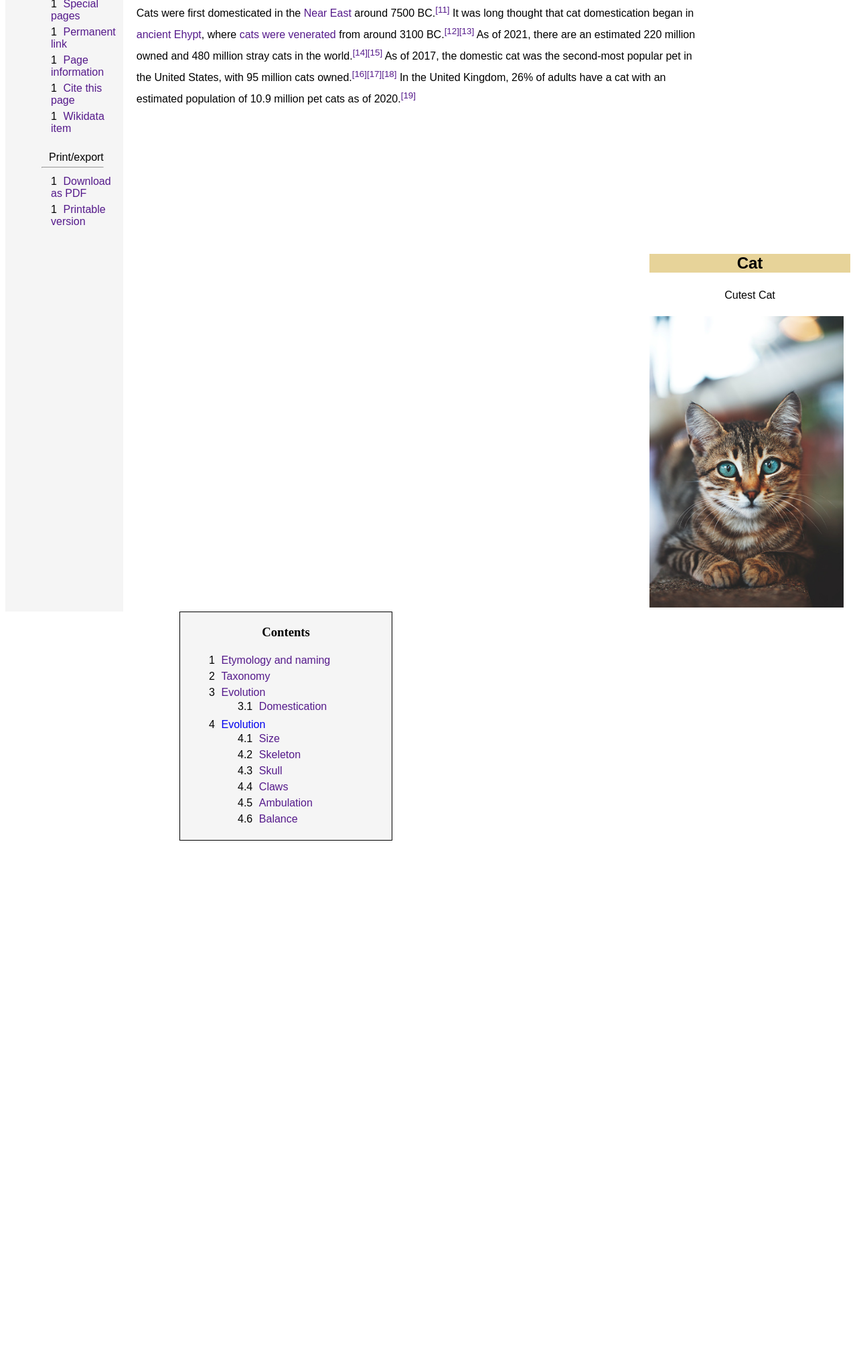
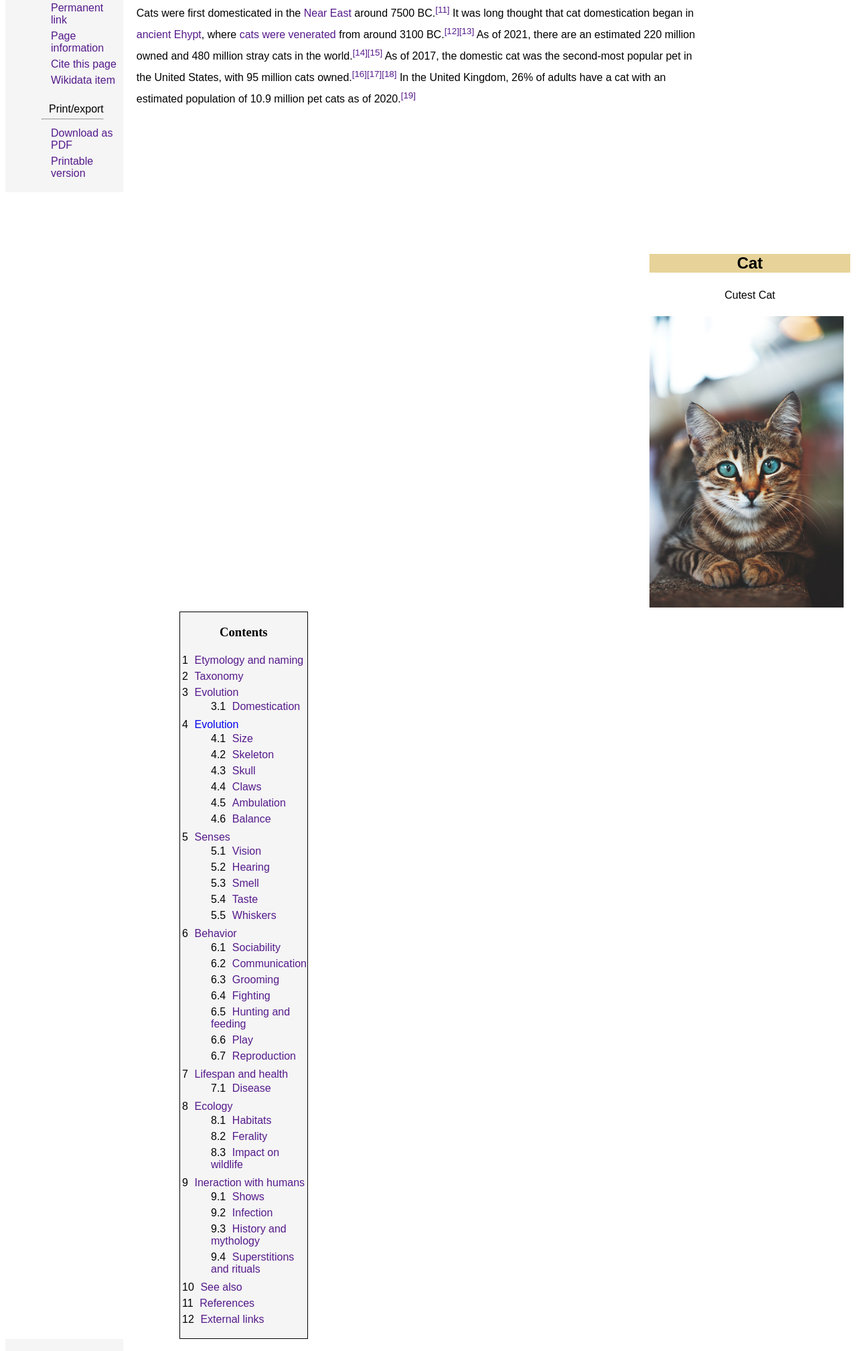
Before and after one commit to LoveSongBB/comp1537-lab01, a plain HTML site: page Assignment01/cat-wiki.html in a window 1280 px wide. Shown: the part 783-2800 px from the top of the page at 67% size. Before the commit the page ends 2046 px from the top, so only its background shows below. Drawn offline with Linux system fonts and the light colour scheme.

Commit message:
Fix code

```diff
--- a/Assignment01/cat-wiki.html
+++ b/Assignment01/cat-wiki.html
@@ -1,14 +1,11 @@
 <!DOCTYPE html>
-
 <html>
     <head>
         <meta charset="utf-8">
         <meta http-equiv="X-UA-Compatible" content="IE=edge">
-        <title></title>
         <meta name="description" content="">
         <meta name="viewport" content="width=device-width, initial-scale=1">
         <link rel="stylesheet" href="">
-
         <link rel="stylesheet" href="wiki.css">
     </head>
     <div class="top-space">
@@ -16,7 +13,6 @@
     </div>
     <body>
         <div class="flex-container">
-
             <div class="flex-child magenta" id="sidebar">
               <ul style="list-style: none;">
                   <li><a href="">Main page</a></li>
@@ -54,7 +50,6 @@
                     <li><a href="">Printable version</a></li>
                 </ul>
             </div>
-
             <div class="flex-child green" id="main-div">
                 <div id="main-div-sep">
                     <h1 style="font-family: serif;">Cat</h1>
@@ -73,13 +68,11 @@
                     <p style="text-align: center;">Cutest Cat</p>
                     <img src="../images/cat.jpg" alt="" width="290px">
                 </div>
-
             </div>
-
         </div>
         <div id="content-lists">
             <h3 style="text-align: center;">Contents</h3>
-                <ol>
+            <ol id="c-list">
                 <li><a href="">Etymology and naming</a></li>
                 <li><a href="">Taxonomy</a></li>
                 <li><a href="">Evolution</a>
@@ -97,51 +90,88 @@
                         <li><a href="">Balance</a></li>
                     </ol>
                 </li>
+                <li><a href="">Senses</a>
+                    <ol>
+                        <li><a href="">Vision</a></li>
+                        <li><a href="">Hearing</a></li>
+                        <li><a href="">Smell</a></li>
+                        <li><a href="">Taste</a></li>
+                        <li><a href="">Whiskers</a></li>
+                    </ol>
+                </li>
+                <li><a href="">Behavior</a>
+                    <ol>
+                        <li><a href="">Sociability</a></li>
+                        <li><a href="">Communication</a></li>
+                        <li><a href="">Grooming</a></li>
+                        <li><a href="">Fighting</a></li>
+                        <li><a href="">Hunting and feeding</a></li>
+                        <li><a href="">Play</a></li>
+                        <li><a href="">Reproduction</a></li>
+                    </ol>
+                </li>
+                <li><a href="">Lifespan and health</a>
+                    <ol>
+                        <li><a href="">Disease</a></li>
+                    </ol>
+                </li>
+                <li><a href="">Ecology</a>
+                    <ol>
+                        <li><a href="">Habitats</a></li>
+                        <li><a href="">Ferality</a></li>
+                        <li><a href="">Impact on wildlife</a></li>
+                    </ol>
+                </li>
+                <li><a href="">Ineraction with humans</a>
+                    <ol>
+                        <li><a href="">Shows</a></li>
+                        <li><a href="">Infection</a></li>
+                        <li><a href="">History and mythology</a></li>
+                        <li><a href="">Superstitions and rituals</a></li>
+                    </ol>
+                </li>
+                <li><a href="">See also</a></li>
+                <li><a href="">References</a></li>
+                <li><a href="">External links</a></li>
             </ol>
         </div>
-
-
-<!--
         <div class="flex-container">
-
             <div class="flex-child magenta" id="sidebar">
-              <ol>
-                  <li><a href="">Etymology</a></li>
-                  <li><a href="">Taxonomy</a></li>
-                  <ol>
-
-                  </ol>
-                  <li><a href="">Currents events</a></li>
-                  <li><a href="">Random article</a></li>
-                  <li><a href="">About Wikipedia</a></li>
-                  <li><a href="">Contact us</a></li>
-                  <li><a href="">Donate</a></li>
-              </ol>
             </div>
-
             <div class="flex-child green" id="main-div">
                 <div id="main-div-sep">
-              <h1 style="font-family: serif;">Cat</h1>
+                    <h2 style="font-family: serif;">Behavior</h2>
                     <hr>
-                <p style="font-size: 90%;">From Wikipedia, the free encyclopedia</p>
-                <br>
-                <br>
-                <br>
-                <p>The cat (Felis catus) is a <a href="">domestic</a> <a href="">species</a> of a small <a href="">carnivorous</a> <a href="">mammal</a>.<sup><a href="">[1][2]</a></sup> It is the only domesticated species in the family <a href="">Felidae</a> and is often referred to as the domestic cat to distinguish it from the wild members of the family.<sup><a href="">[4]</a></sup> A cat can either be a house cat, a <a href="">farm cat</a> or a <a href="">fercal cat</a>; the latter ranges freely and avoids human contact.<sup><a href="">[5]</a></sup> Domestic cats are valued by humans for companionship and their ability to kill <a href="">rodents</a>. About 60 <a href="">cat breeds</a> are recognized by various <a href="">cat registries</a>.<sup><a href="">[6]</a></sup></p>
-                <p>The cat is similar in <a href="">anatomy</a> to the other felid species: it has a strong flexible body, quick <a href="">reflexes</a>, sharp teeth and <a href="">retractable claws</a> adapted to killing small prey. Its <a href="">night vision</a> and sense of smell are well developed.<a href="">Cat communication</a> includes <a href="">vocalizations</a> like <a href="">meowing</a>, <a href="">purring</a>, trilling, hissing, <a href="">growling</a> and grunting as well as <a href="">cat-specific body language</a>. A predator that is most active at dawn and dusk (<a href="">crepuscular</a>), the cat is a solitary hunter but a <a href="">social species</a>. It can hear sounds too faint or too high in <a href="">frequency</a> for human ears, such as those made by <a href="">mice</a> and other small mammals.<sup><a href="">[7]</a></sup> Cats also secrete and <a href="">perceieve pheromones</a>.<sup><a href="">[8]</a></sup></p>
-                <p>Female domestic cats can have kittens from spring to late autumn, with litter sizes often ranging from two to five kittens.<sup><a href="">[9]</a></sup> Domestic cats are bred and shown at events as registered <a href="">pedigreed cats</a>, a hobby known as <a href="">cat fancy</a>. <a href="">Population control</a> of cats may be effected by <a href="">spaying</a> and <a href="">neutering</a>, but their proliferation and the abandonment of pets has resulted in large numbers of feral cats worldwide, contributing to the extinction of entire bird, mammal, and reptile species.<sup><a href="">[10]</a></sup></p>
-                <p>Cats were first domesticated in the <a href="">Near East</a> around 7500 BC.<sup><a href="">[11]</a></sup> It was long thought that cat domestication began in <a href="">ancient Ehypt</a>, where <a href="">cats were venerated</a> from around 3100 BC.<sup><a href="">[12][13]</a></sup> As of 2021, there are an estimated 220 million owned and 480 million stray cats in the world.<sup><a href="">[14][15]</a></sup> As of 2017, the domestic cat was the second-most popular pet in the United States, with 95 million cats owned.<sup><a href="">[16][17][18]</a></sup> In the United Kingdom, 26% of adults have a cat with an estimated population of 10.9 million pet cats as of 2020.<sup><a href="">[19]</a></sup></p>
+                    <p style="font-size: 90%;">See also: <a href="">Cat Behavior</a></p>
+                    <p>Outdoor cats are active both day and night, although they tend to be slightly more active at night.<sup><a href="">[96]</a></sup> Domestic cats spend the majority of their time in the vicinity of their homes, but can range many hundreds of meters from this central point. They establish <a href="">territories</a> that vary considerably in size, in one study ranging from 7 to 28 hectares (17–69 acres).<sup><a href="">[97]</a></sup> The timing of cats' activity is quite flexible and varied, which means house cats may be more <a href="">active in the morning and evening</a>, as a response to greater human activity at these times.<sup><a href="">[98]</a></sup></p>
+                    <p>Cats conserve energy by sleeping more than most animals, especially as they grow older. The daily duration of sleep varies, usually between 12 and 16 hours, with 13 and 14 being the average. Some cats can sleep as much as 20 hours. The term "cat nap" for a short rest refers to the cat's tendency to fall asleep (lightly) for a brief period. While asleep, cats experience short periods of rapid eye movement sleep often accompanied by muscle twitches, which suggests they are dreaming.<sup><a href="">[99]</a></sup></p>
                 </div>
                 <div id="main-div-img">
-                    <h2 id="img-title" style="font-family: Arial, sans-serif;">Cat</h2>
-                    <p style="text-align: center;">Cutest Cat</p>
-                    <img src="./images/cat.jpg" alt="" width="290px">
+                    <img src="../images/grey-cat.jpg" alt="" width="290px">
+                    <p style="text-align: center;">Alpha Cat</p>
                 </div>
-
             </div>
-
-          </div> -->
-
-
+        </div>
+        <div class="flex-container">
+            <div class="flex-child magenta" id="sidebar">
+            </div>
+            <div class="flex-child green" id="main-div">
+                <div id="main-div-sep">
+                    <h2 style="font-family: serif;">Behavior</h2>
+                    <hr>
+                    <ul>
+                        <li class ="footer-list"><a href="">Cats in Australia</a></li>
+                        <li class ="footer-list"><a href="">Cats in New Zealand</a></li>
+                        <li class ="footer-list"><a href="">Cats in United States</a></li>
+                        <li class ="footer-list"><a href="">Cats in Space</a></li>
+                        <li class ="footer-list"><a href="">Aging in Cats</a></li>
+                        <li class ="footer-list"><a href="">Ailurophobia</a></li>
+                        <li class ="footer-list"><a href="">Animal testing on cats</a></li>
+                        <li class ="footer-list"><a href="">Animal track</a></li>
+                        <li class ="footer-list"><a href="">Cancer in cats</a></li>
+                    </ul>
+                </div>
+            </div>
+        </div>
     </body>
 </html>
--- a/Assignment01/wiki.css
+++ b/Assignment01/wiki.css
@@ -1,4 +1,3 @@
-
 .top-space{
     background-size:cover;
     padding-top: 5%;
@@ -25,13 +24,6 @@ li {
     padding: 3px;
     font-family: Arial, sans-serif;
         list-style-position: inside;
-    display: block;
-}
-
-li:before {
-    content: counters(item, ".");
-    counter-increment: item;
-    padding-right: 0.6em;
 }
 
 a {
@@ -58,6 +50,7 @@ hr{
     padding-top: 8%;
     padding-left: 25px;
     background-color: #F5F5F5;
+    height: 100%;
 }
 
 #main-div {
@@ -84,10 +77,28 @@ hr{
     text-align: center;
 }
 
-
 #content-lists {
-    width: 25%;
+    width: 15%;
     margin-left: 260px;
     background-color: #F5F5F5;
     border: 1px solid black;
 }
+
+.footer-list{
+padding:5px;
+}
+
+#c-list{
+padding:0 !important;
+}
+
+#c-list li{
+ display: block;
+}
+
+#c-list li:before {
+
+    content: counters(item, ".");
+    counter-increment: item;
+    padding-right: 0.6em;
+}
```
Also changed, not shown: images/grey-cat.jpg (added). Lines whose indentation alone changed are shown as unchanged.
